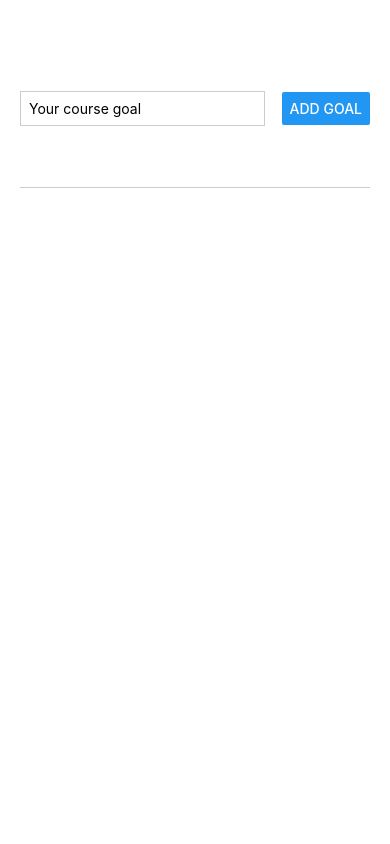
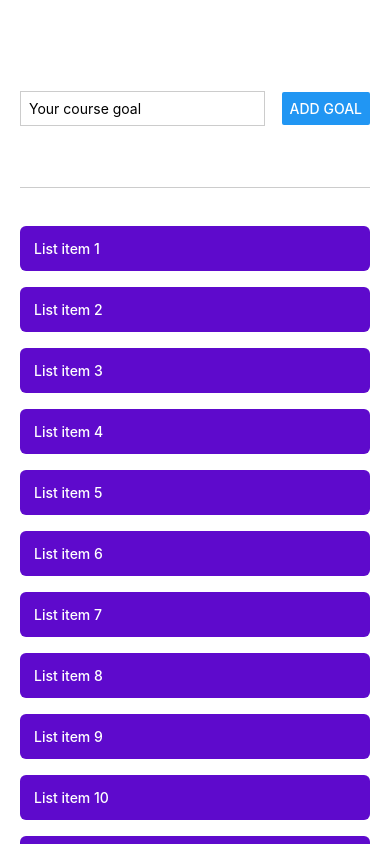
Before and after one commit to AwdreyCandido/course-goals-app, a React Native app: screen / in a window 390 px wide. Built offline with nearby package versions, Linux system fonts and the light colour scheme.

Commit message:
feat: switching scrollview to flatlist

```diff
--- a/App.js
+++ b/App.js
@@ -1,9 +1,33 @@
 import { useState } from "react";
-import { Button, StyleSheet, Text, TextInput, View } from "react-native";
+import {
+  Button,
+  ScrollView,
+  FlatList,
+  StyleSheet,
+  Text,
+  TextInput,
+  View,
+} from "react-native";
 
 export default function App() {
   const [goalText, setGoalText] = useState("");
-  const [goalsList, setGoalsList] = useState([]);
+  const [goalsList, setGoalsList] = useState([
+    { id: 1, text: "List item 1" },
+    { id: 2, text: "List item 2" },
+    { id: 3, text: "List item 3" },
+    { id: 4, text: "List item 4" },
+    { id: 5, text: "List item 5" },
+    { id: 6, text: "List item 6" },
+    { id: 7, text: "List item 7" },
+    { id: 8, text: "List item 8" },
+    { id: 9, text: "List item 9" },
+    { id: 10, text: "List item 10" },
+    { id: 11, text: "List item 11" },
+    { id: 12, text: "List item 12" },
+    { id: 13, text: "List item 13" },
+    { id: 14, text: "List item 14" },
+    { id: 15, text: "List item 15" },
+  ]);
 
   function goalInputHandler(enteredText) {
     setGoalText(enteredText);
@@ -23,13 +47,20 @@ export default function App() {
         <Button onPress={AddGoalHandler} title="Add Goal" />
       </View>
       <View style={styles.goalsContainer}>
-        {goalsList.map((goal) => {
-          return (
-            <View style={styles.goalItem} key={goal}>
-              <Text style={{ color: "white" }}>{goal}</Text>
-            </View>
-          );
-        })}
+        <FlatList
+          data={goalsList}
+          renderItem={(goals) => {
+            return (
+              <View style={styles.goalItem}>
+                <Text style={{ color: "white", fontWeight: 500 }}>
+                  {goals.item.text}
+                </Text>
+              </View>
+            );
+          }}
+          keyExtractor={(item) => item.id}
+          showsVerticalScrollIndicator={true}
+        />
       </View>
     </View>
   );
```
